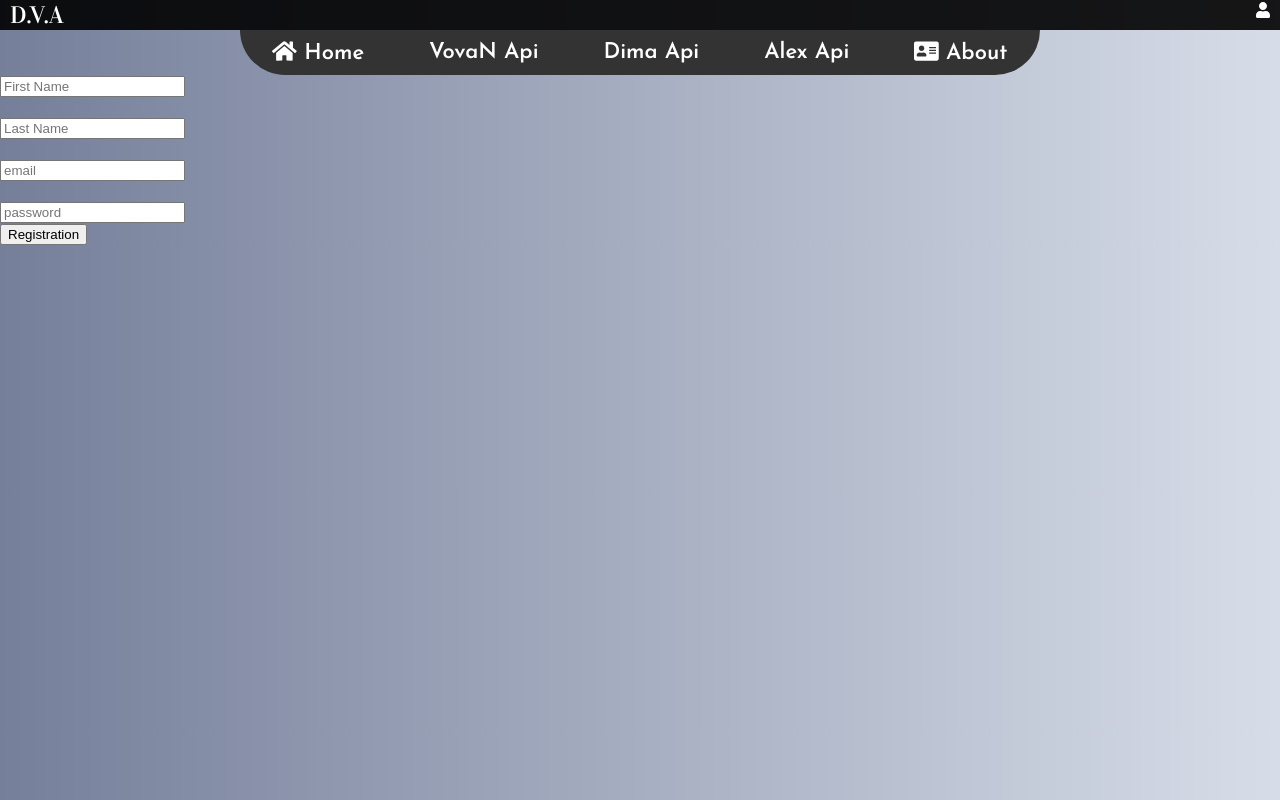
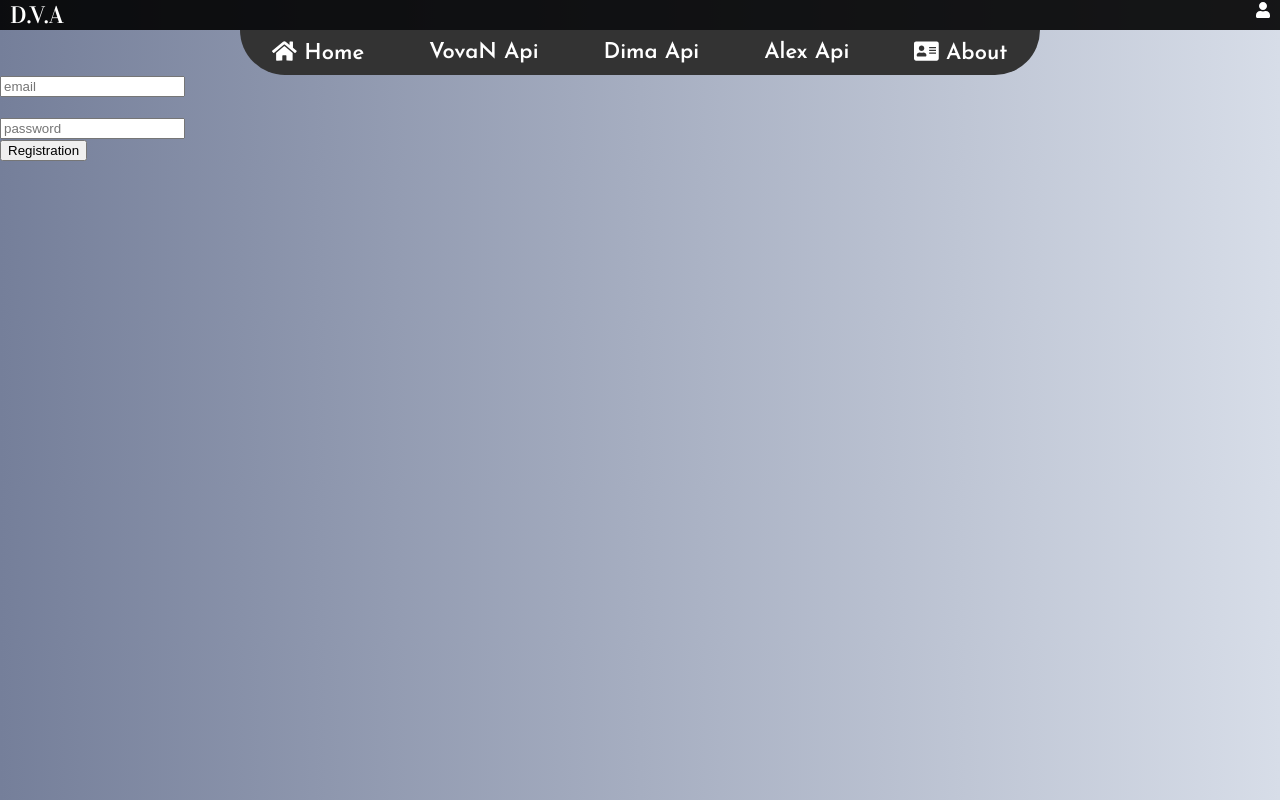
Before and after one commit to crazze16/duet, a React (Create React App) app: page /Auth in a window 1280 px wide. Built offline with nearby package versions, Linux system fonts and the light colour scheme.

Commit message:
add FB inproject

```diff
--- a/package.json
+++ b/package.json
@@ -11,6 +11,7 @@
     "@testing-library/jest-dom": "^5.11.9",
     "@testing-library/react": "^11.2.5",
     "@testing-library/user-event": "^12.7.1",
+    "firebase": "^8.2.7",
     "react": "^17.0.1",
     "react-dom": "^17.0.1",
     "react-redux": "^7.2.2",
--- a/src/components/RegistrationForm/index.jsx
+++ b/src/components/RegistrationForm/index.jsx
@@ -18,10 +18,6 @@ export class RegistrationForm extends React.Component {
 
         return (
             <form>
-                <CustomInput type='text' placeholder='First Name' writedInfo={this.changeInput} />
-                <br />
-                <CustomInput type='text' placeholder='Last Name' writedInfo={this.changeInput} />
-                <br />
                 <CustomInput type='email' placeholder='email' writedInfo={this.changeInput} />
                 <br />
                 <CustomInput type='password' placeholder='password' writedInfo={this.changeInput} />
```
Also changed, not shown: 1 other file (tests, documents, lock files or other folders).
